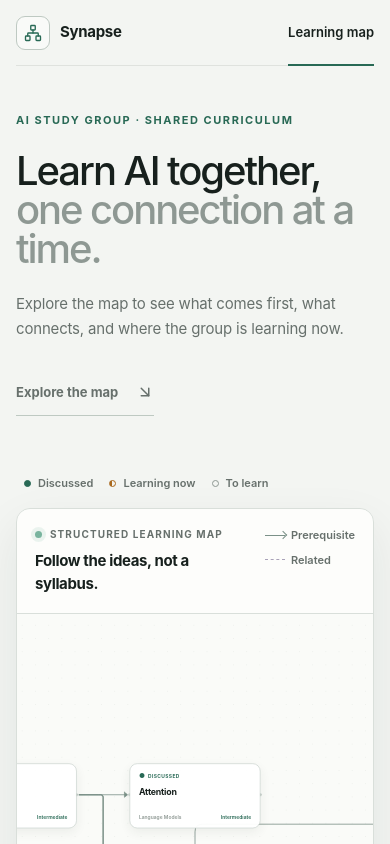
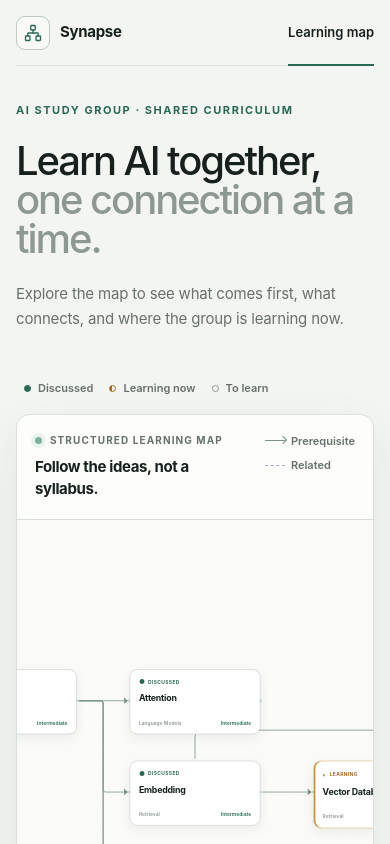
Before and after one commit to DarriusChen/synapse-web, a Next.js app: page / in a window 390 px wide. Shown: the top 844 px of the page. Built offline with nearby package versions, Linux system fonts and the light colour scheme.

Commit message:
chore: update hero section styles and remove explore cue
- Adjusted padding and min-height for the hero section in globals.css for improved layout.
- Removed the explore cue link from the hero section in page.tsx to streamline content presentation.

```diff
--- a/src/app/globals.css
+++ b/src/app/globals.css
@@ -121,13 +121,8 @@ main {
 
 .hero {
   width: var(--page-width);
-  min-height: 360px;
   margin: 0 auto;
-  padding: 70px 0 58px;
-  display: flex;
-  align-items: flex-end;
-  justify-content: space-between;
-  gap: 64px;
+  padding: 54px 0 42px;
 }
 
 .eyebrow {
@@ -159,24 +154,6 @@ main {
   font-size: 17px;
   line-height: 1.65;
   letter-spacing: -0.012em;
-}
-
-.explore-cue {
-  flex: 0 0 auto;
-  display: inline-flex;
-  align-items: center;
-  gap: 18px;
-  padding: 13px 0;
-  color: var(--muted);
-  border-bottom: 1px solid var(--border-strong);
-  font-size: 13px;
-  font-weight: 650;
-  transition: color 160ms ease, border-color 160ms ease;
-}
-
-.explore-cue:hover {
-  color: var(--accent);
-  border-color: var(--accent);
 }
 
 .map-section {
@@ -681,9 +658,7 @@ footer {
   }
 
   .hero {
-    min-height: 330px;
-    padding: 54px 0 42px;
-    display: block;
+    padding: 42px 0 32px;
   }
 
   .hero h1 {
@@ -694,10 +669,6 @@ footer {
     max-width: 480px;
     margin-top: 24px;
     font-size: 15px;
-  }
-
-  .explore-cue {
-    margin-top: 28px;
   }
 
   .status-legend {
@@ -743,8 +714,7 @@ footer {
   }
 
   .hero {
-    min-height: 310px;
-    padding-top: 46px;
+    padding-top: 36px;
   }
 
   .hero h1 {
--- a/src/app/page.tsx
+++ b/src/app/page.tsx
@@ -1,5 +1,3 @@
-import { ArrowDownRight } from "lucide-react";
-
 import { SiteHeader } from "@/components/site-header";
 import { LearningMap } from "@/features/learning-map/components/learning-map";
 
@@ -9,7 +7,6 @@ export default function Home() {
       <SiteHeader active="map" />
 
       <section className="hero" aria-labelledby="page-title">
-        <div className="hero__copy">
         <p className="eyebrow">AI Study Group · Shared curriculum</p>
         <h1 id="page-title">
           Learn AI together,
@@ -20,12 +17,6 @@ export default function Home() {
           Explore the map to see what comes first, what connects, and where
           the group is learning now.
         </p>
-        </div>
-
-        <a className="explore-cue" href="#learning-map">
-          Explore the map
-          <ArrowDownRight size={18} aria-hidden="true" />
-        </a>
       </section>
 
       <section id="learning-map" className="map-section">
```
Lines whose indentation alone changed are shown as unchanged.
